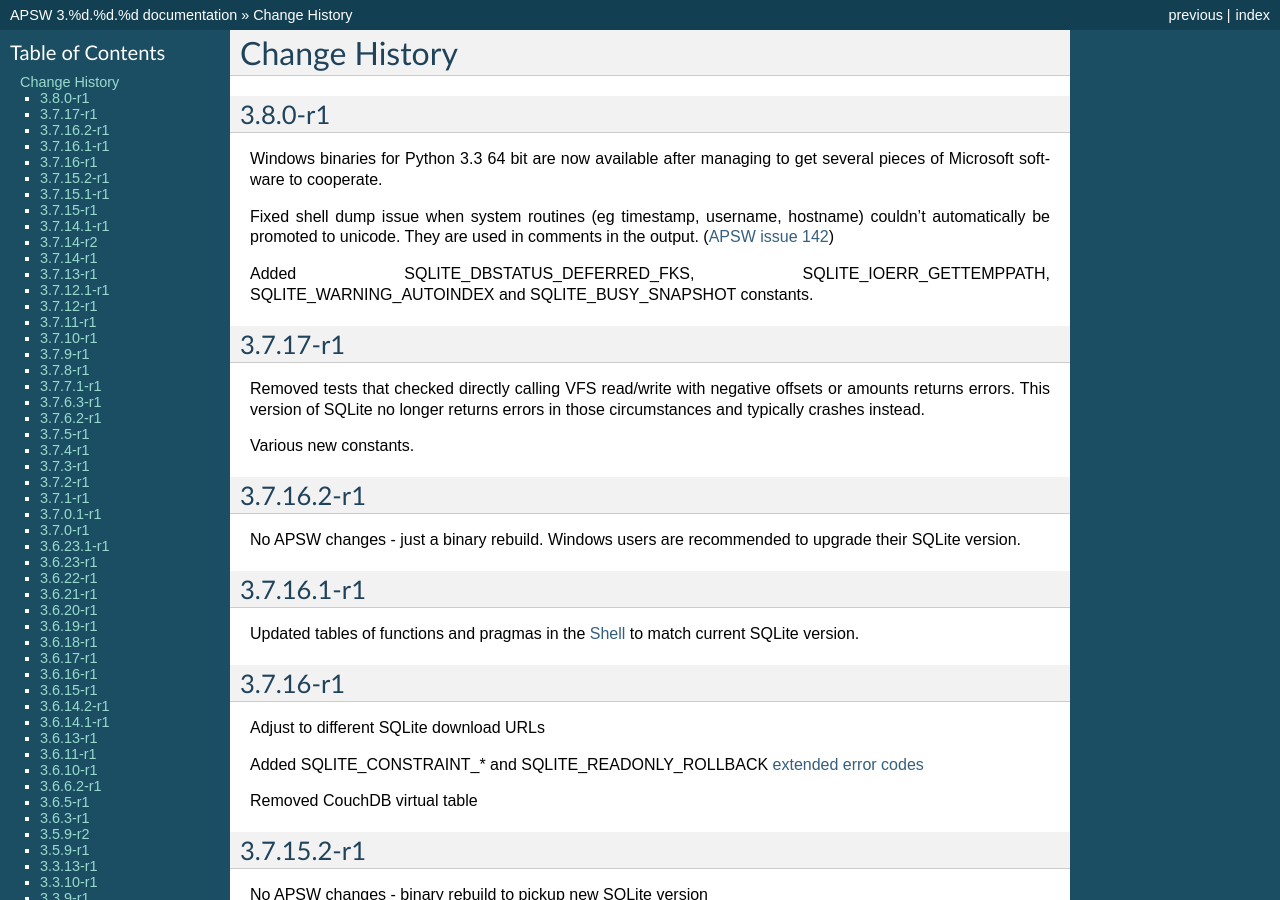
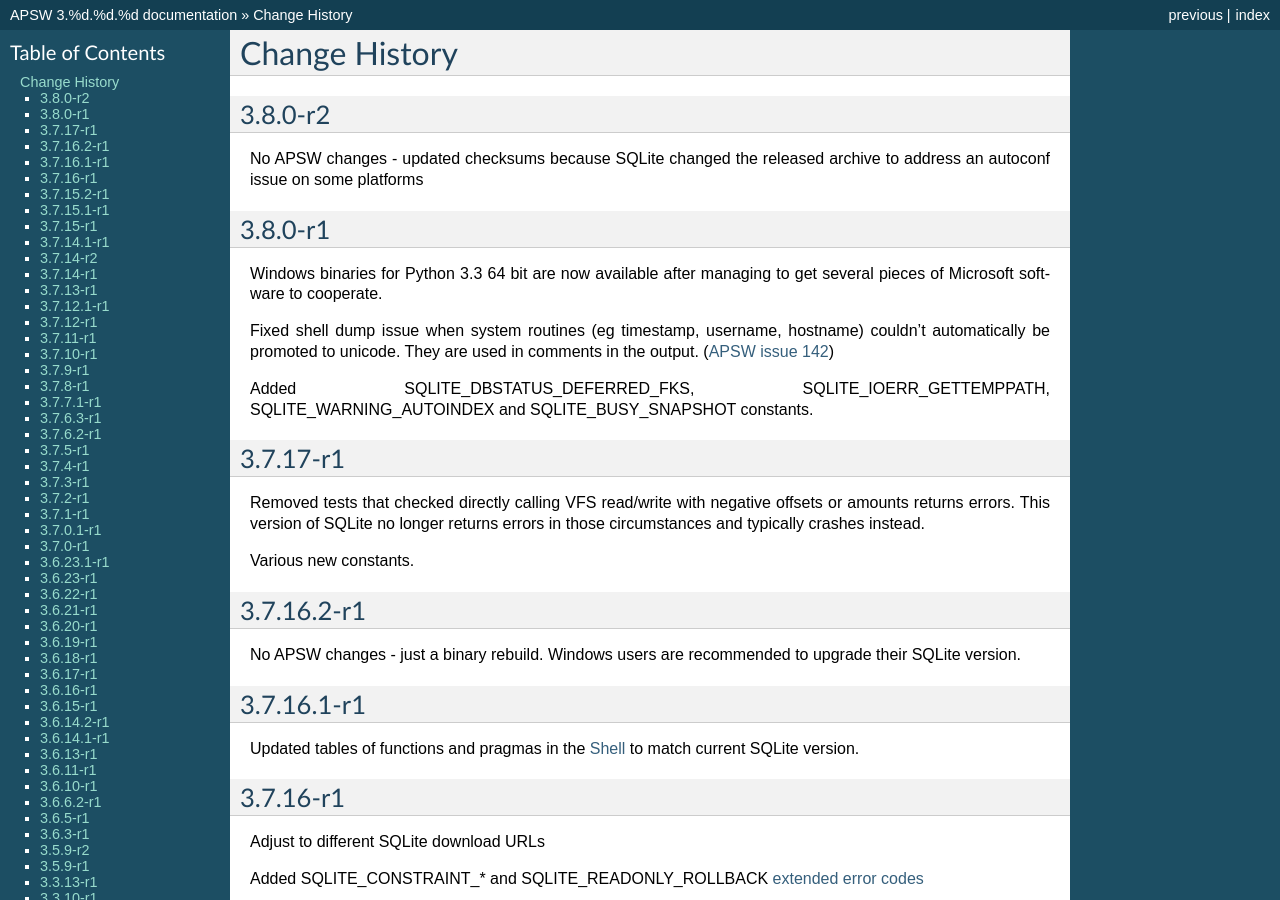
Before and after one commit to rogerbinns/apsw, a Sphinx documentation site: the page built from doc/changes.rst, in a window 1280 px wide and 900 px high. Built offline with Sphinx 7.4.7, drawn with Linux system fonts in a browser that asks for light colours; pages that are not in the unit, such as notebooks, are missing from menus; the version number is read from the project's files by our own code.

Commit message:
3.8.0-r2 bump

```diff
--- a/doc/changes.rst
+++ b/doc/changes.rst
@@ -1,6 +1,12 @@
 Change History
 **************
 .. currentmodule:: apsw
+
+3.8.0-r2
+========
+
+No APSW changes - updated checksums because SQLite changed the
+released archive to address an autoconf issue on some platforms
 
 3.8.0-r1
 ========
```
Also changed, not shown: doc/download.rst (+5 -5 lines), 3 other files.
